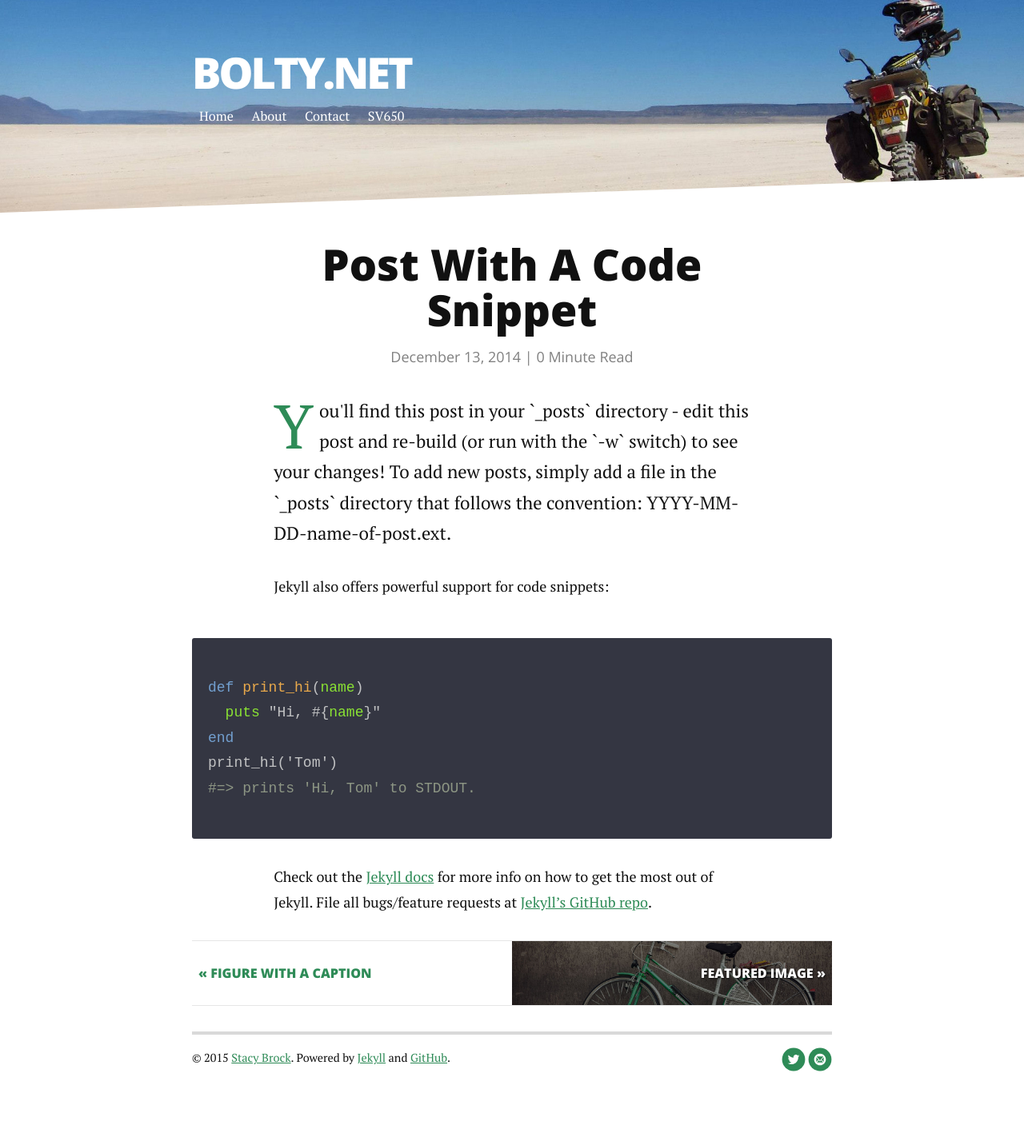
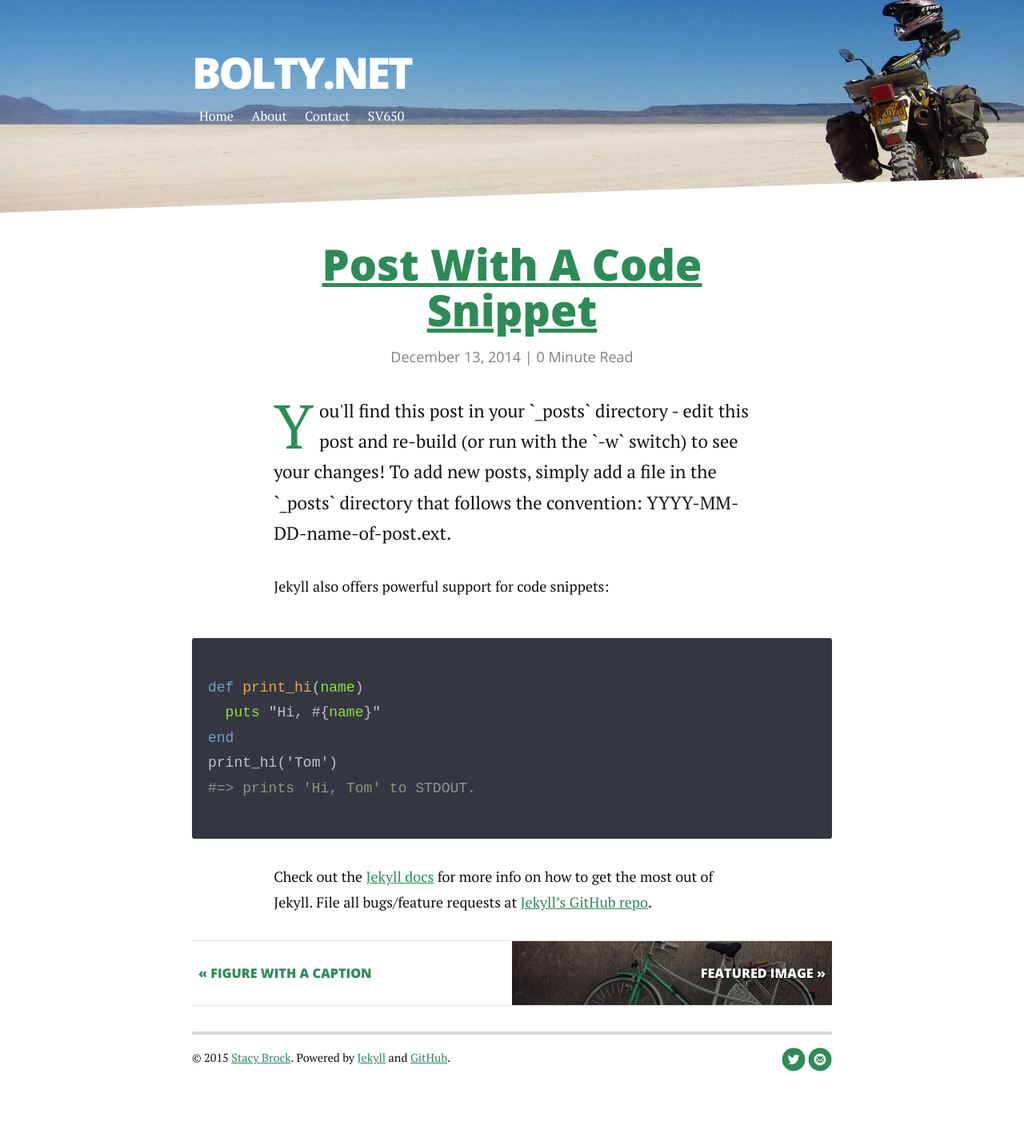
Before and after one commit to boltynet/boltynet.github.io, a Jekyll site: the page built from _posts/2014-12-13-code-snippet.markdown, in a window 1280 px wide. Shown: the whole page at 80% size. Built offline with Jekyll 4.4.1, drawn with Linux system fonts in a browser that asks for light colours; nearby versions of some CDN libraries; Markdown is read by kramdown in place of the engine named in the settings.

Commit message:
Make post title a link

```diff
--- a/_layouts/post.html
+++ b/_layouts/post.html
@@ -7,7 +7,7 @@ layout: default
         <img src="{{ '/assets/img/' | prepend: site.baseurl | append: page.image }}" alt="" />
       </div>
   {% endif %}
-  <h1 class="postTitle">{{ page.title }}</h1>
+  <h1 class="postTitle"><a href="{{ post.url | prepend: site.baseurl }}">{{ page.title }}</a></h1>
   <p class="meta">{{ page.date | date: '%B %d, %Y' }} | <span class="time">{{ page.content | number_of_words | divided_by:180 }}</span> Minute Read</p>
 
   {{ content }}
```
